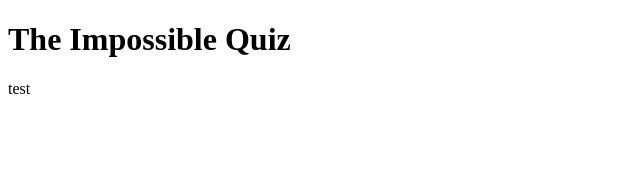
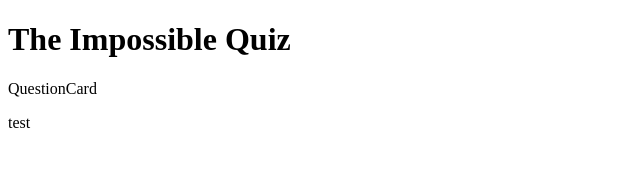
Before and after one commit to EvaRoets/the-impossible-quiz-2, a React (Create React App) app: page / in a window 1280 px wide. Shown: the top 170 px of the page, without its empty margins (0-640 px from the left). Built offline with nearby package versions, Linux system fonts and the light colour scheme.

Commit message:
Add props to question card

```diff
--- a/src/App.tsx
+++ b/src/App.tsx
@@ -1,10 +1,13 @@
 import React from 'react';
+import QuestionCard from "./components/QuestionCard";
 
 function App() {
   return (
     <div className="App">
       <h1>The Impossible Quiz</h1>
+      <QuestionCard/>
     </div>
+
   );
 }
 
--- a/src/components/QuestionCard.tsx
+++ b/src/components/QuestionCard.tsx
@@ -1,5 +1,17 @@
 import React from "react";
 
-const QuestionCard = () => <div>QuestionCard</div>;
+type Props = {
+    question: string;
+    answer: string[];
+    callback: any;
+    userAnswer: string;
+    questionNum: number;
+    totalQuestions: number;
+}
+
+const QuestionCard = () => (
+    <div>
+        QuestionCard
+    </div>);
 
 export default QuestionCard;
```
